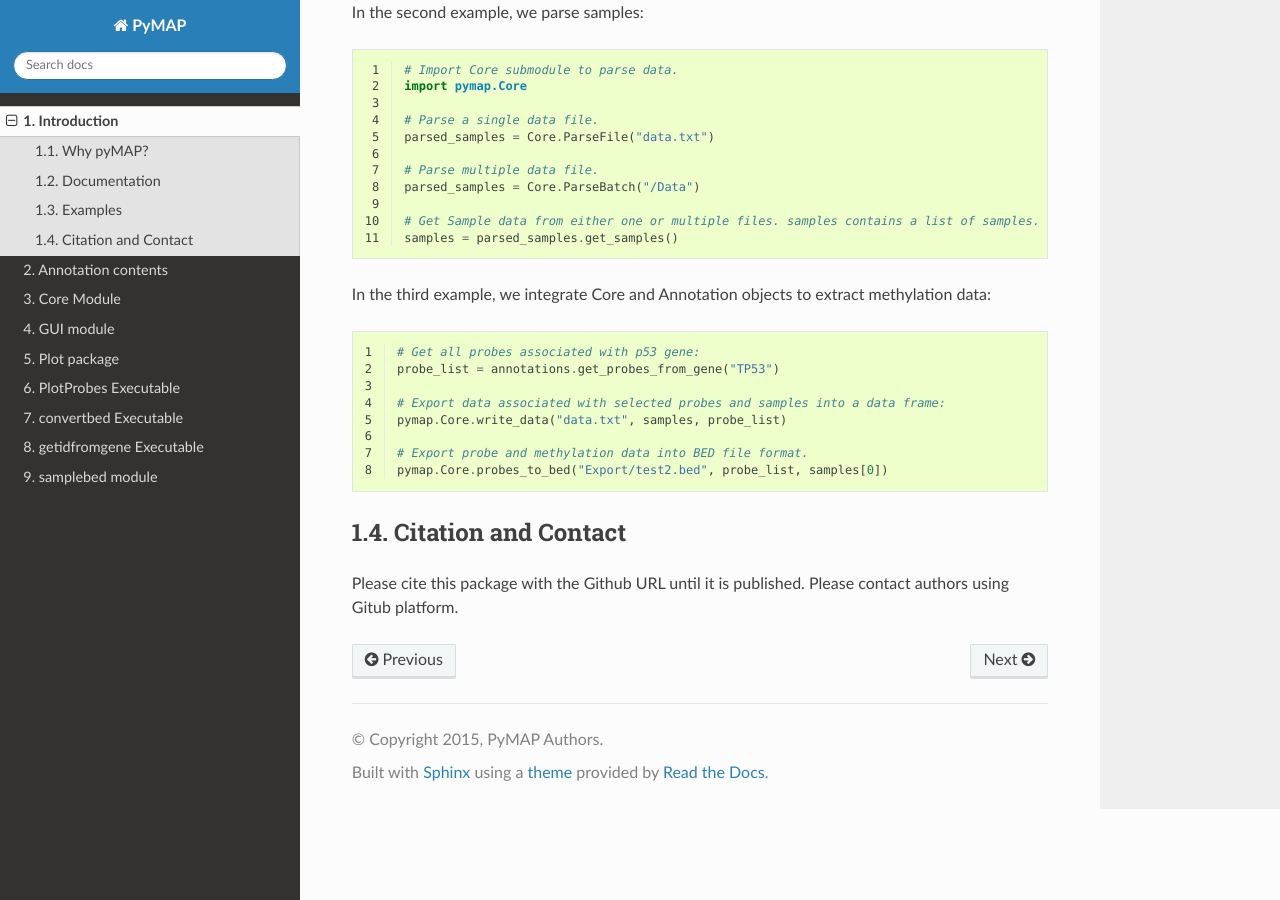
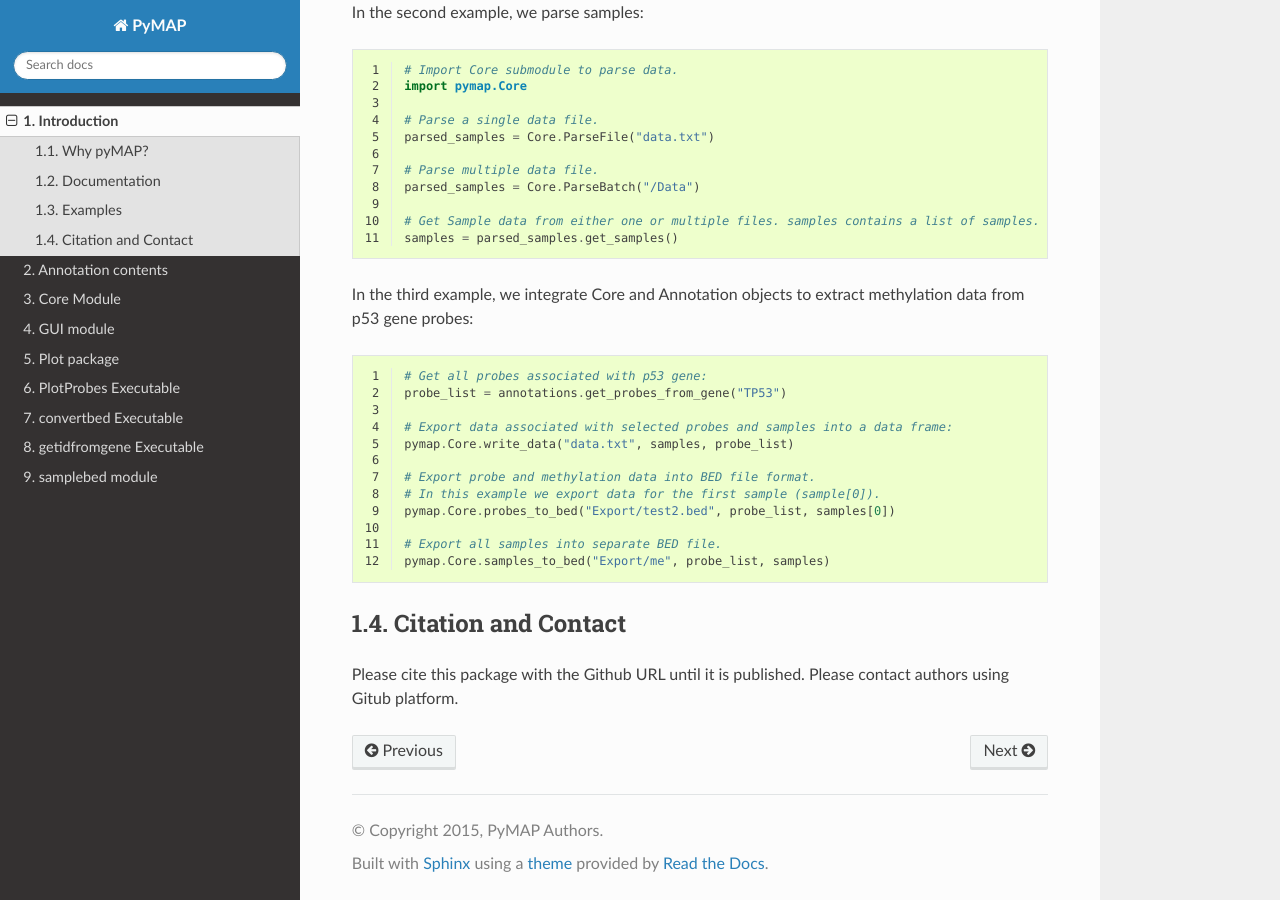
Before and after one commit to AminMahpour/PyMAP, a Sphinx documentation site: the page built from docs/Introduction.rst, in a window 1280 px wide and 900 px high, scrolled down 958 px. Built offline with Sphinx 7.4.7 and the Read the Docs theme 2.0.0, drawn with Linux system fonts in a browser that asks for light colours.

Commit message:
improving documentations.

```diff
--- a/docs/Introduction.rst
+++ b/docs/Introduction.rst
@@ -55,7 +55,7 @@ In the second example, we parse samples:
     # Get Sample data from either one or multiple files. samples contains a list of samples. Please see sample object documentations.
     samples = parsed_samples.get_samples()
 
-In the third example, we integrate Core and Annotation objects to extract methylation data:
+In the third example, we integrate Core and Annotation objects to extract methylation data from p53 gene probes:
 
 ..  code-block:: python
     :linenos:
@@ -67,8 +67,11 @@ In the third example, we integrate Core and Annotation objects to extract methyl
     pymap.Core.write_data("data.txt", samples, probe_list)
 
     # Export probe and methylation data into BED file format.
+    # In this example we export data for the first sample (sample[0]).
     pymap.Core.probes_to_bed("Export/test2.bed", probe_list, samples[0])
 
+    # Export all samples into separate BED file.
+    pymap.Core.samples_to_bed("Export/me", probe_list, samples)
 
 
 Citation and Contact
```
